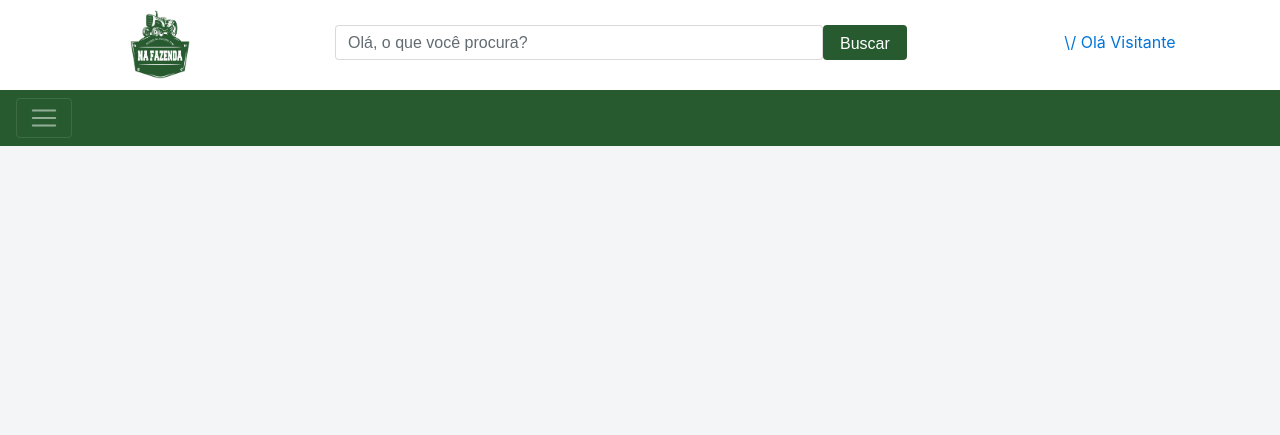
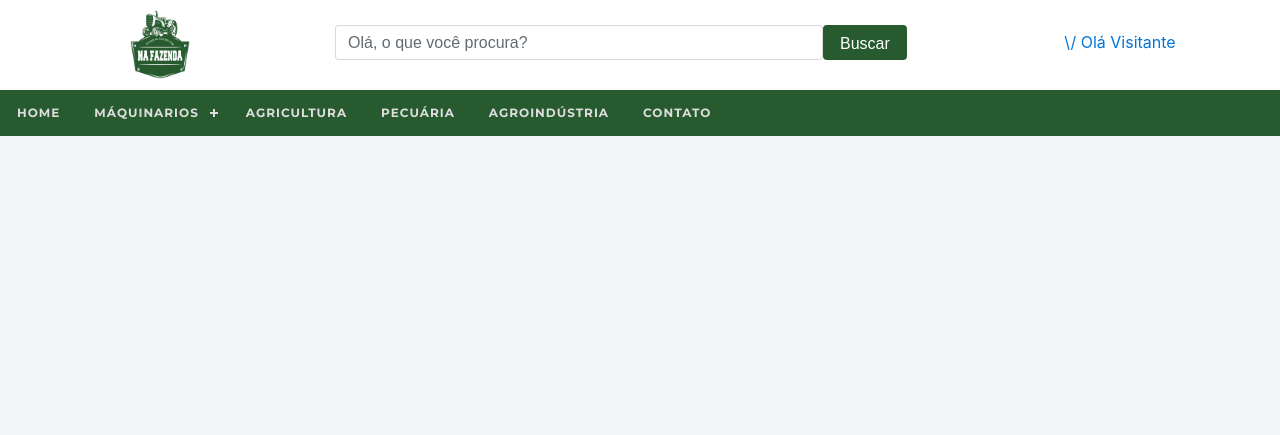
Before and after one commit to brunofurtadofontana/nasfazendas, a PHP site: page / in a window 1280 px wide. Shown: the top 435 px of the page. Run offline with PHP 8.4, Linux system fonts and the light colour scheme.

Commit message:
estilos menu
Menu responsivo Dropdown

```diff
--- /dev/null
+++ b/css/styles.css
@@ -0,0 +1,346 @@
+@import url(http://fonts.googleapis.com/css?family=Montserrat:400,700);
+#cssmenu,
+#cssmenu ul,
+#cssmenu ul li,
+#cssmenu ul li a,
+#cssmenu #menu-button {
+  margin: 0;
+  padding: 0;
+  border: 0;
+  list-style: none;
+  line-height: 1;
+  display: block;
+  position: relative;
+  -webkit-box-sizing: border-box;
+  -moz-box-sizing: border-box;
+  box-sizing: border-box;
+}
+#cssmenu:after,
+#cssmenu > ul:after {
+  content: ".";
+  display: block;
+  clear: both;
+  visibility: hidden;
+  line-height: 0;
+  height: 0;
+}
+#cssmenu #menu-button {
+  display: none;
+}
+#cssmenu {
+  width: 100%;
+  font-family: Montserrat, sans-serif;
+  background: #275b2f;
+  float:left;
+}
+#cssmenu > ul > li {
+  float: left;
+}
+#cssmenu.align-center > ul {
+  font-size: 0;
+  text-align: center;
+}
+#cssmenu.align-center > ul > li {
+  display: inline-block;
+  float: none;
+}
+#cssmenu.align-center ul ul {
+  text-align: left;
+}
+#cssmenu.align-right > ul > li {
+  float: right;
+}
+#cssmenu > ul > li > a {
+  padding: 17px;
+  font-size: 12px;
+  letter-spacing: 1px;
+  text-decoration: none;
+  color: #dddddd;
+  font-weight: 700;
+  text-transform: uppercase;
+}
+#cssmenu > ul > li:hover > a {
+  color: #ffffff;
+}
+#cssmenu > ul > li.has-sub > a {
+  padding-right: 30px;
+}
+#cssmenu > ul > li.has-sub > a:after {
+  position: absolute;
+  top: 22px;
+  right: 11px;
+  width: 8px;
+  height: 2px;
+  display: block;
+  background: #dddddd;
+  content: '';
+}
+#cssmenu > ul > li.has-sub > a:before {
+  position: absolute;
+  top: 19px;
+  right: 14px;
+  display: block;
+  width: 2px;
+  height: 8px;
+  background: #dddddd;
+  content: '';
+  -webkit-transition: all .25s ease;
+  -moz-transition: all .25s ease;
+  -ms-transition: all .25s ease;
+  -o-transition: all .25s ease;
+  transition: all .25s ease;
+}
+#cssmenu > ul > li.has-sub:hover > a:before {
+  top: 23px;
+  height: 0;
+}
+#cssmenu ul ul {
+  position: absolute;
+  left: -9999px;
+}
+#cssmenu.align-right ul ul {
+  text-align: right;
+}
+#cssmenu ul ul li {
+  height: 0;
+  -webkit-transition: all .25s ease;
+  -moz-transition: all .25s ease;
+  -ms-transition: all .25s ease;
+  -o-transition: all .25s ease;
+  transition: all .25s ease;
+}
+#cssmenu li:hover > ul {
+  left: auto;
+}
+#cssmenu.align-right li:hover > ul {
+  left: auto;
+  right: 0;
+}
+#cssmenu li:hover > ul > li {
+  height: 35px;
+}
+#cssmenu ul ul ul {
+  margin-left: 100%;
+  top: 0;
+}
+#cssmenu.align-right ul ul ul {
+  margin-left: 0;
+  margin-right: 100%;
+}
+#cssmenu ul ul li a {
+  border-bottom: 1px solid rgba(150, 150, 150, 0.15);
+  padding: 11px 15px;
+  width: 170px;
+  font-size: 12px;
+  text-decoration: none;
+  color: #dddddd;
+  font-weight: 400;
+  background: #333333;
+}
+#cssmenu ul ul li:last-child > a,
+#cssmenu ul ul li.last-item > a {
+  border-bottom: 0;
+}
+#cssmenu ul ul li:hover > a,
+#cssmenu ul ul li a:hover {
+  color: #ffffff;
+}
+#cssmenu ul ul li.has-sub > a:after {
+  position: absolute;
+  top: 16px;
+  right: 11px;
+  width: 8px;
+  height: 2px;
+  display: block;
+  background: #dddddd;
+  content: '';
+}
+#cssmenu.align-right ul ul li.has-sub > a:after {
+  right: auto;
+  left: 11px;
+}
+#cssmenu ul ul li.has-sub > a:before {
+  position: absolute;
+  top: 13px;
+  right: 14px;
+  display: block;
+  width: 2px;
+  height: 8px;
+  background: #dddddd;
+  content: '';
+  -webkit-transition: all .25s ease;
+  -moz-transition: all .25s ease;
+  -ms-transition: all .25s ease;
+  -o-transition: all .25s ease;
+  transition: all .25s ease;
+}
+#cssmenu.align-right ul ul li.has-sub > a:before {
+  right: auto;
+  left: 14px;
+}
+#cssmenu ul ul > li.has-sub:hover > a:before {
+  top: 17px;
+  height: 0;
+}
+@media all and (max-width: 768px), only screen and (-webkit-min-device-pixel-ratio: 2) and (max-width: 1024px), only screen and (min--moz-device-pixel-ratio: 2) and (max-width: 1024px), only screen and (-o-min-device-pixel-ratio: 2/1) and (max-width: 1024px), only screen and (min-device-pixel-ratio: 2) and (max-width: 1024px), only screen and (min-resolution: 192dpi) and (max-width: 1024px), only screen and (min-resolution: 2dppx) and (max-width: 1024px) {
+  #cssmenu {
+    width: 100%;
+
+  }
+  #cssmenu ul {
+    width: 100%;
+    display: none;
+  }
+  #cssmenu.align-center > ul {
+    text-align: left;
+  }
+  #cssmenu ul li {
+    width: 100%;
+    border-top: 1px solid rgba(120, 120, 120, 0.2);
+  }
+  #cssmenu ul ul li,
+  #cssmenu li:hover > ul > li {
+    height: auto;
+  }
+  #cssmenu ul li a,
+  #cssmenu ul ul li a {
+    width: 100%;
+    border-bottom: 0;
+  }
+  #cssmenu > ul > li {
+    float: none;
+  }
+  #cssmenu ul ul li a {
+    padding-left: 25px;
+  }
+  #cssmenu ul ul ul li a {
+    padding-left: 35px;
+  }
+  #cssmenu ul ul li a {
+    color: #dddddd;
+    background: none;
+  }
+  #cssmenu ul ul li:hover > a,
+  #cssmenu ul ul li.active > a {
+    color: #ffffff;
+  }
+  #cssmenu ul ul,
+  #cssmenu ul ul ul,
+  #cssmenu.align-right ul ul {
+    position: relative;
+    left: 0;
+    width: 100%;
+    margin: 0;
+    text-align: left;
+  }
+  #cssmenu > ul > li.has-sub > a:after,
+  #cssmenu > ul > li.has-sub > a:before,
+  #cssmenu ul ul > li.has-sub > a:after,
+  #cssmenu ul ul > li.has-sub > a:before {
+    display: none;
+  }
+  #cssmenu #menu-button {
+    display: block;
+    padding: 17px;
+    color: #dddddd;
+    cursor: pointer;
+    font-size: 12px;
+    text-transform: uppercase;
+    font-weight: 700;
+  }
+  #cssmenu #menu-button:after {
+    position: absolute;
+    top: 22px;
+    right: 17px;
+    display: block;
+    height: 4px;
+    width: 20px;
+    border-top: 2px solid #dddddd;
+    border-bottom: 2px solid #dddddd;
+    content: '';
+  }
+  #cssmenu #menu-button:before {
+    position: absolute;
+    top: 16px;
+    right: 17px;
+    display: block;
+    height: 2px;
+    width: 20px;
+    background: #dddddd;
+    content: '';
+  }
+  #cssmenu #menu-button.menu-opened:after {
+    top: 23px;
+    border: 0;
+    height: 2px;
+    width: 15px;
+    background: #ffffff;
+    -webkit-transform: rotate(45deg);
+    -moz-transform: rotate(45deg);
+    -ms-transform: rotate(45deg);
+    -o-transform: rotate(45deg);
+    transform: rotate(45deg);
+  }
+  #cssmenu #menu-button.menu-opened:before {
+    top: 23px;
+    background: #ffffff;
+    width: 15px;
+    -webkit-transform: rotate(-45deg);
+    -moz-transform: rotate(-45deg);
+    -ms-transform: rotate(-45deg);
+    -o-transform: rotate(-45deg);
+    transform: rotate(-45deg);
+  }
+  #cssmenu .submenu-button {
+    position: absolute;
+    z-index: 99;
+    right: 0;
+    top: 0;
+    display: block;
+    border-left: 1px solid rgba(120, 120, 120, 0.2);
+    height: 46px;
+    width: 46px;
+    cursor: pointer;
+  }
+  #cssmenu .submenu-button.submenu-opened {
+    background: #262626;
+  }
+  #cssmenu ul ul .submenu-button {
+    height: 34px;
+    width: 34px;
+  }
+  #cssmenu .submenu-button:after {
+    position: absolute;
+    top: 22px;
+    right: 19px;
+    width: 8px;
+    height: 2px;
+    display: block;
+    background: #dddddd;
+    content: '';
+  }
+  #cssmenu ul ul .submenu-button:after {
+    top: 15px;
+    right: 13px;
+  }
+  #cssmenu .submenu-button.submenu-opened:after {
+    background: #ffffff;
+  }
+  #cssmenu .submenu-button:before {
+    position: absolute;
+    top: 19px;
+    right: 22px;
+    display: block;
+    width: 2px;
+    height: 8px;
+    background: #dddddd;
+    content: '';
+  }
+  #cssmenu ul ul .submenu-button:before {
+    top: 12px;
+    right: 16px;
+  }
+  #cssmenu .submenu-button.submenu-opened:before {
+    display: none;
+  }
+}
--- a/index.php
+++ b/index.php
@@ -7,8 +7,12 @@
   <meta name="viewport" content="width=device-width, initial-scale=1">
 
   <!-- Bootstrap CSS -->
+  <link rel="stylesheet" href="css/styles.css">
   <link href="css/style.css" rel="stylesheet">
   <link href="css/bootstrap.min.css" rel="stylesheet">
+
+   <script src="http://code.jquery.com/jquery-latest.min.js" type="text/javascript"></script>
+   <script src="js/script.js"></script>
 
 </head>
 <body>
@@ -28,35 +32,32 @@
 				<span><a href="#"> \/ Olá Visitante</a></span>
 			</div>
 		</header>
-			<nav class="navbar navbar-inverse navbar-fixed-top" style="background:#275b2f;">
-      <button class="navbar-toggler" type="button" data-toggle="collapse" data-target="#navbarsExampleDefault" aria-controls="navbarsExampleDefault" aria-expanded="false" aria-label="Toggle navigation">
-        <span class="navbar-toggler-icon"></span>
-      </button>
-       <div class="collapse navbar-collapse" id="navbarsExampleDefault">
-      <ul class="navbar-nav mr-auto">
-        <li class="nav-item active">
-          <a href="">HOME</a>
-        </li>
-        <li class="nav-item">
-          <a href="">HOME</a>
-        </li>
-        <li class="nav-item">
-          <a href="">HOME</a>
-        </li>
-        <li class="nav-item">
-          <a href="">HOME</a>
-        </li>
-        <li class="nav-item dropdown">
-            <a class="nav-link dropdown-toggle" href="http://example.com" id="dropdown01" data-toggle="dropdown" aria-haspopup="true" aria-expanded="false">Dropdown</a>
-            <div class="dropdown-menu" aria-labelledby="dropdown01">
-              <a class="dropdown-item" href="#">Action</a>
-              <a class="dropdown-item" href="#">Another action</a>
-              <a class="dropdown-item" href="#">Something else here</a>
-            </div>
-          </li>
+			<div id='cssmenu'>
+      <ul>
+         <li><a href='#'>Home</a></li>
+         <li class='active'><a href='#'>Máquinarios</a>
+            <ul>
+               <li><a href='#'>Tratores</a>
+                  <ul>
+                     <li><a href='#'>Pesados</a></li>
+                     <li><a href='#'>Colheitaderas</a></li>
+                     <li><a href='#'>Semeadoras</a></li>
+                  </ul>
+               </li>
+               <li><a href='#'>Arados</a>
+                  <ul>
+                     <li><a href='#'>Sub Product</a></li>
+                     <li><a href='#'>Sub Product</a></li>
+                  </ul>
+               </li>
+            </ul>
+         </li>
+         <li><a href='#'>Agricultura</a></li>
+         <li><a href='#'>Pecuária</a></li>
+         <li><a href='#'>Agroindústria</a></li>
+         <li><a href='#'>Contato</a></li>
       </ul>
       </div>
-    </nav>
     <div class="banner">
 
     </div>
--- /dev/null
+++ b/js/script.js
@@ -0,0 +1,72 @@
+(function($) {
+
+  $.fn.menumaker = function(options) {
+
+      var cssmenu = $(this), settings = $.extend({
+        title: "Menu",
+        format: "dropdown",
+        sticky: false
+      }, options);
+
+      return this.each(function() {
+        cssmenu.prepend('<div id="menu-button">' + settings.title + '</div>');
+        $(this).find("#menu-button").on('click', function(){
+          $(this).toggleClass('menu-opened');
+          var mainmenu = $(this).next('ul');
+          if (mainmenu.hasClass('open')) {
+            mainmenu.hide().removeClass('open');
+          }
+          else {
+            mainmenu.show().addClass('open');
+            if (settings.format === "dropdown") {
+              mainmenu.find('ul').show();
+            }
+          }
+        });
+
+        cssmenu.find('li ul').parent().addClass('has-sub');
+
+        multiTg = function() {
+          cssmenu.find(".has-sub").prepend('<span class="submenu-button"></span>');
+          cssmenu.find('.submenu-button').on('click', function() {
+            $(this).toggleClass('submenu-opened');
+            if ($(this).siblings('ul').hasClass('open')) {
+              $(this).siblings('ul').removeClass('open').hide();
+            }
+            else {
+              $(this).siblings('ul').addClass('open').show();
+            }
+          });
+        };
+
+        if (settings.format === 'multitoggle') multiTg();
+        else cssmenu.addClass('dropdown');
+
+        if (settings.sticky === true) cssmenu.css('position', 'fixed');
+
+        resizeFix = function() {
+          if ($( window ).width() > 768) {
+            cssmenu.find('ul').show();
+          }
+
+          if ($(window).width() <= 768) {
+            cssmenu.find('ul').hide().removeClass('open');
+          }
+        };
+        resizeFix();
+        return $(window).on('resize', resizeFix);
+
+      });
+  };
+})(jQuery);
+
+(function($){
+$(document).ready(function(){
+
+$("#cssmenu").menumaker({
+   title: "Menu",
+   format: "multitoggle"
+});
+
+});
+})(jQuery);
```
